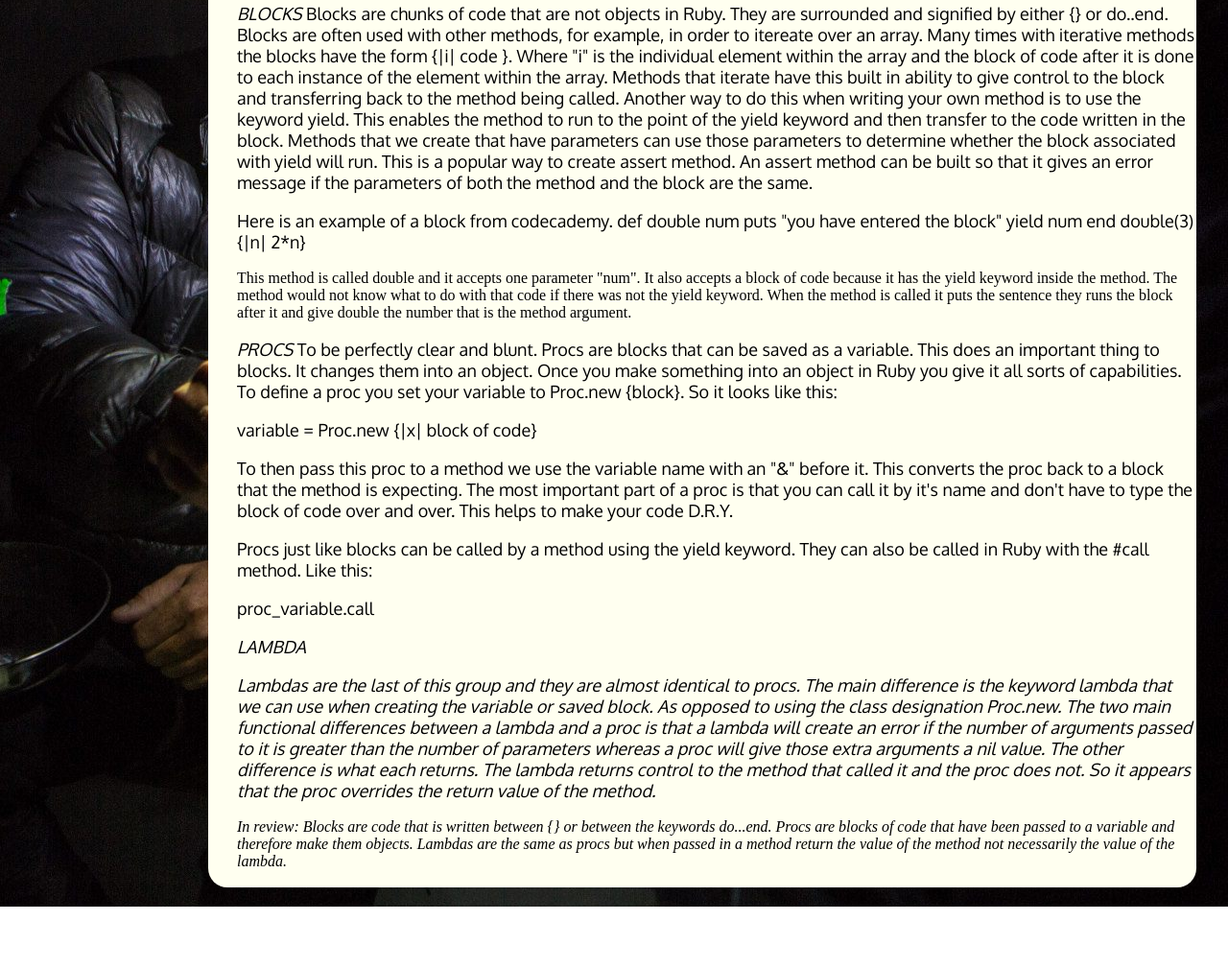
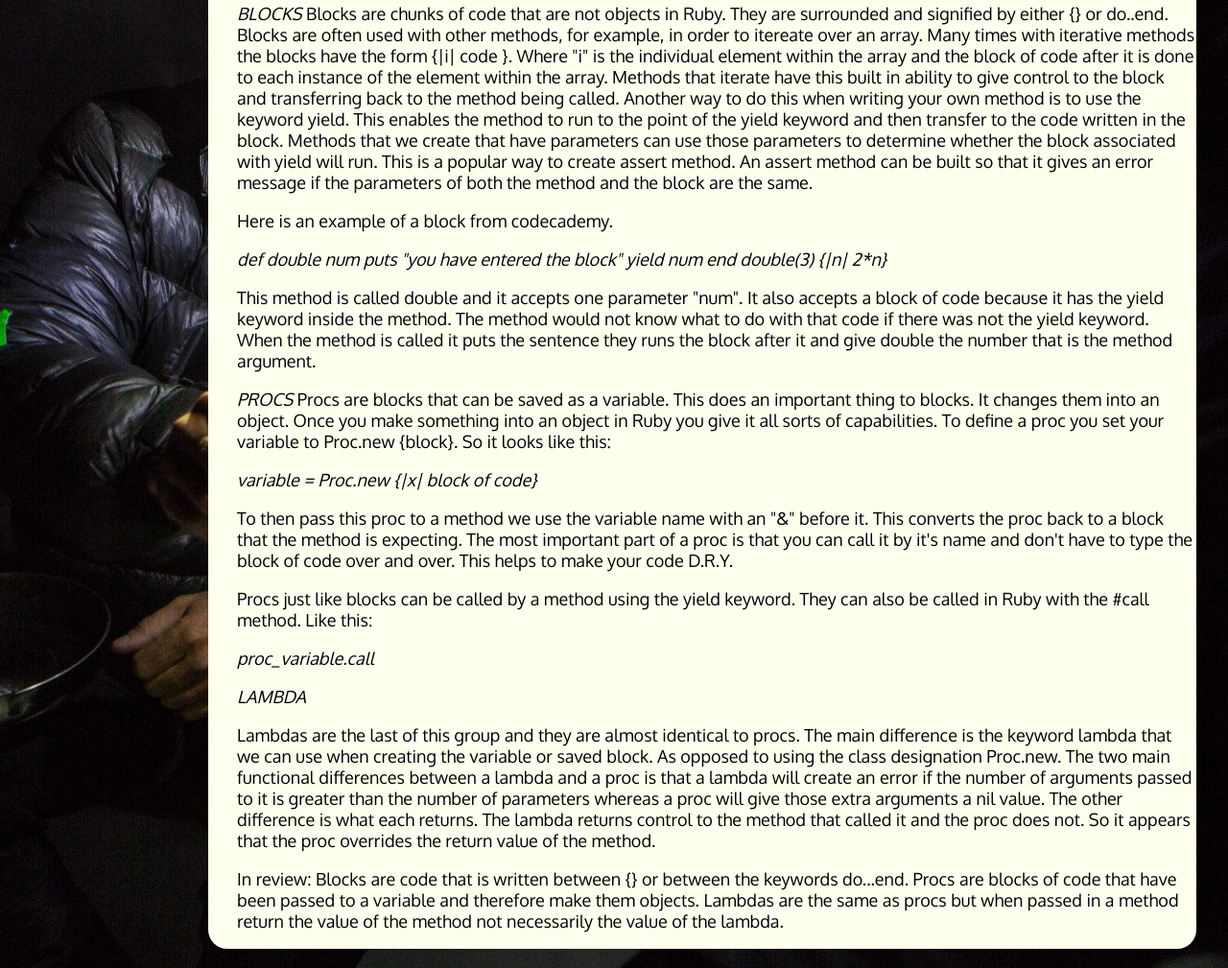
Before and after one commit to jzuiches/jzuiches.github.io, a plain HTML site: page week6_technical.html in a window 1280 px wide. Shown: the part 325-1334 px from the top of the page at 96% size. Before the commit the page ends 1270 px from the top, so only its background shows below. Drawn offline with Linux system fonts and the light colour scheme.

Commit message:
em problems

```diff
--- a/week6_technical.html
+++ b/week6_technical.html
@@ -24,24 +24,26 @@
 <p><em>BLOCKS</em>
   Blocks are chunks of code that are not objects in Ruby.  They are surrounded and signified by either {} or do..end. Blocks are often used with other methods, for example, in order to itereate over an array. Many times with iterative methods the blocks have the form {|i| code }.  Where "i" is the individual element within the array and the block of code after it is done to each instance of the element within the array.  Methods that iterate have this built in ability to give control to the block and transferring back to the method being called.  Another way to do this when writing your own method is to use the keyword yield. This enables the method to run to the point of the yield keyword and then transfer to the code written in the block. Methods that we create that have parameters can use those parameters to determine whether the block associated with yield will run. This is a popular way to create assert method.  An assert method can be built so that it gives an error message if the parameters of both the method and the block are the same.
   <p></p>
-  <p> Here is an example of a block from codecademy.
+  <p>Here is an example of a block from codecademy.</p>
+  <p><em>
     def double num
       puts "you have entered the block"
       yield num
     end
     double(3) {|n| 2*n}
-  </p>
+  </em></p>
+  <p>
   This method is called double and it accepts one parameter "num". It also accepts a block of code because it has the yield keyword inside the method. The method would not know what to do with that code if there was not the yield keyword. When the method is called it puts the sentence they runs the block after it and give double the number that is the method argument.
 </p>
 <p><em>PROCS</em>
-  To be perfectly clear and blunt. Procs are blocks that can be saved as a variable.  This does an important thing to blocks. It changes them into an object. Once you make something into an object in Ruby you give it all sorts of capabilities. To define a proc you set your variable to Proc.new {block}. So it looks like this:</p>
-  <p> variable = Proc.new {|x| block of code}</p>
+  Procs are blocks that can be saved as a variable.  This does an important thing to blocks. It changes them into an object. Once you make something into an object in Ruby you give it all sorts of capabilities. To define a proc you set your variable to Proc.new {block}. So it looks like this:</p>
+  <p> <em>variable = Proc.new {|x| block of code}</em></p>
   <p> To then pass this proc to a method we use the variable name with an "&" before it. This converts the proc back to a block that the method is expecting. The most important part of a proc is that you can call it by it's name and don't have to type the block of code over and over.  This helps to make your code D.R.Y.</p>
   <p>Procs just like blocks can be called by a method using the yield keyword. They can also be called in Ruby with the #call method. Like this:</p>
-  <p>proc_variable.call</p>
-  <p><em>LAMBDA<em></p>
+  <p><em>proc_variable.call</em></p>
+  <p><em>LAMBDA</em></p>
   <p>Lambdas are the last of this group and they are almost identical to procs. The main difference is the keyword lambda that we can use when creating the variable or saved block. As opposed to using the class designation Proc.new. The two main functional differences between a lambda and a proc is that a lambda will create an error if the number of arguments passed to it is greater than the number of parameters whereas a proc will give those extra arguments a nil value. The other difference is what each returns. The lambda returns control to the method that called it and the proc does not. So it appears that the proc overrides the return value of the method.</p>
-  In review: Blocks are code that is written between {} or between the keywords do...end. Procs are blocks of code that have been passed to a variable and therefore make them objects. Lambdas are the same as procs but when passed in a method return the value of the method not necessarily the value of the lambda.
+  <p>In review: Blocks are code that is written between {} or between the keywords do...end. Procs are blocks of code that have been passed to a variable and therefore make them objects. Lambdas are the same as procs but when passed in a method return the value of the method not necessarily the value of the lambda.</p>
 
 
 
```
